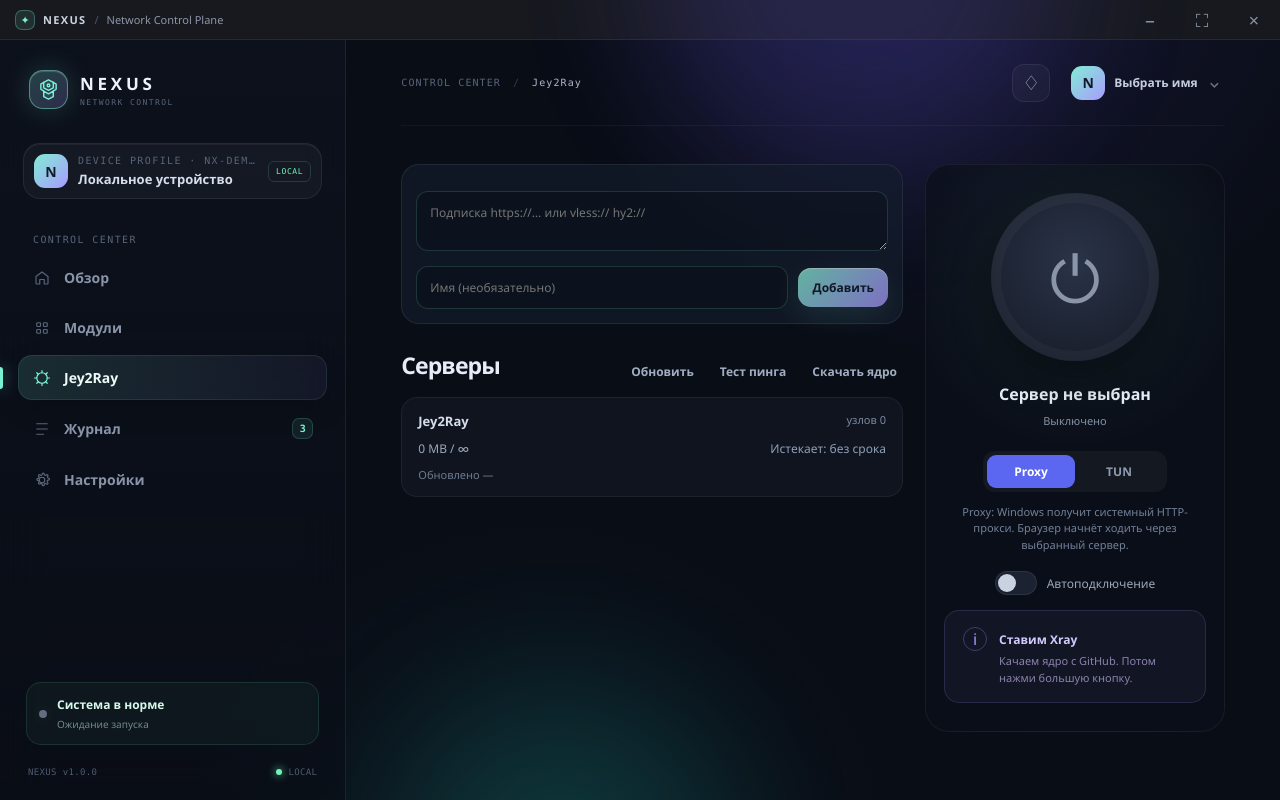
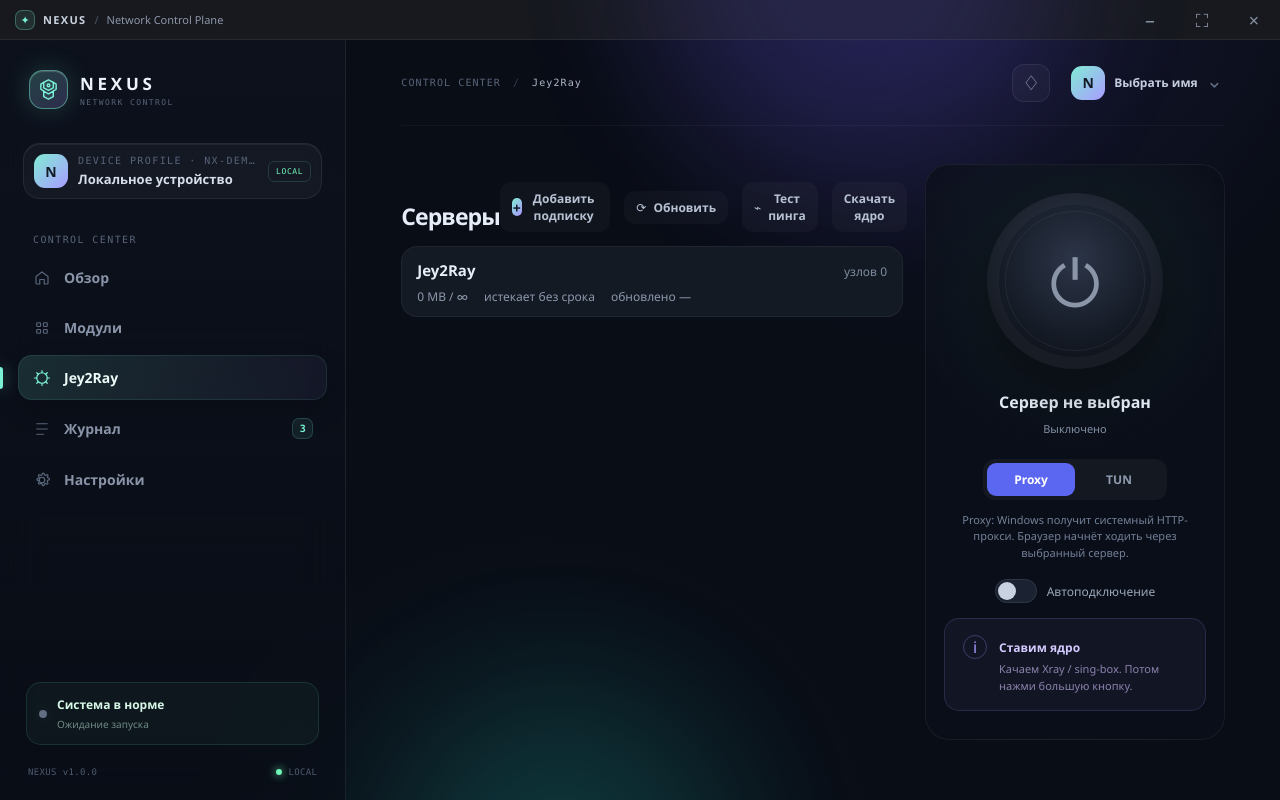
Before and after one commit to folyaken/NEXUS, a React (Vite) app: page / in a window 1280 px wide. Both pictures are taken after a click on the button "Jey2Ray". Built offline with nearby package versions, Linux system fonts and the light colour scheme.

Commit message:
Polish Jey2Ray: ping ms, add-subscription drawer, smarter power orb.
Show latency next to signal bars, animate refresh/ping, hide import
behind a plus, and only light the power button for the selected node.

Co-authored-by: arena-agent <297053741+arena-agent@users.noreply.github.com>

```diff
--- a/src/renderer/Jey2RayPage.tsx
+++ b/src/renderer/Jey2RayPage.tsx
@@ -1,12 +1,12 @@
 import { useEffect, useMemo, useState } from 'react';
 import type { AppSettings, UpdateInfo, VpnProfile, VpnRuntime, VpnSubscriptionInfo } from '../main/types';
 import { canConnect, displayName } from '../main/vpn-classify';
+import { Flag } from './Flag';
 
 function cleanError(error: unknown): string {
   const raw = error instanceof Error ? error.message : String(error);
   return raw.replace(/^Error invoking remote method '[^']+':\s*(?:Error:\s*)?/i, '').trim();
 }
-import { Flag } from './Flag';
 
 const EMPTY_RUNTIME: VpnRuntime = {
   status: 'disconnected',
@@ -33,7 +33,7 @@
 
 function formatWhen(value?: string): string {
   if (!value) return '—';
-  return new Intl.DateTimeFormat('ru-RU', { day: '2-digit', month: '2-digit', year: 'numeric', hour: '2-digit', minute: '2-digit' }).format(new Date(value));
+  return new Intl.DateTimeFormat('ru-RU', { day: '2-digit', month: '2-digit', hour: '2-digit', minute: '2-digit' }).format(new Date(value));
 }
 
 function formatExpire(value?: string): string {
@@ -50,11 +50,25 @@
   return profile.stack || `${profile.protocol.toUpperCase()} / ${(profile.params.network || 'TCP').toUpperCase()} / ${(profile.params.security || 'NONE').toUpperCase()} / JSON`;
 }
 
+function telegramOf(info?: VpnSubscriptionInfo): string | null {
+  const blob = `${info?.title || ''} ${info?.supportUrl || ''} ${info?.announce || ''}`;
+  const match = blob.match(/@[\w_]{4,}/);
+  if (match) return match[0];
+  try {
+    if (info?.supportUrl && /t\.me\//i.test(info.supportUrl)) return `@${new URL(info.supportUrl).pathname.replace(/^\//, '')}`;
+  } catch { /* ignore */ }
+  return info?.title || null;
+}
+
 function Signal({ ms }: { ms?: number | null }) {
-  const level = ms == null ? 0 : ms < 90 ? 4 : ms < 160 ? 3 : ms < 260 ? 2 : 1;
-  const tone = level >= 3 ? 'good' : level === 2 ? 'ok' : level === 1 ? 'weak' : 'off';
-  return <span className={`happ-signal ${tone}`} title={ms == null ? 'Нет замера' : `${ms} мс`}>
-    {[1, 2, 3, 4].map((bar) => <i key={bar} className={bar <= level ? 'on' : ''} />)}
+  if (ms == null) {
+    return <span className="happ-ping off" title="Ещё не измеряли"><span className="happ-signal off">{[1, 2, 3, 4].map((bar) => <i key={bar} />)}</span><em>—</em></span>;
+  }
+  const level = ms < 60 ? 4 : ms < 120 ? 3 : ms < 220 ? 2 : 1;
+  const tone = level >= 3 ? 'good' : level === 2 ? 'ok' : 'weak';
+  return <span className={`happ-ping ${tone}`} title={`${ms} мс`}>
+    <span className={`happ-signal ${tone}`}>{[1, 2, 3, 4].map((bar) => <i key={bar} className={bar <= level ? 'on' : ''} />)}</span>
+    <em>{ms}</em>
   </span>;
 }
 
@@ -75,9 +89,11 @@
 }) {
   const [link, setLink] = useState('');
   const [name, setName] = useState('');
+  const [importOpen, setImportOpen] = useState(false);
   const [profiles, setProfiles] = useState<VpnProfile[]>([]);
   const [runtime, setRuntime] = useState<VpnRuntime>(EMPTY_RUNTIME);
   const [busy, setBusy] = useState(false);
+  const [action, setAction] = useState<'refresh' | 'ping' | null>(null);
   const [tab, setTab] = useState('all');
   const [selectedId, setSelectedId] = useState<string | null>(settings.lastVpnProfileId);
   const desktop = Boolean(window.nexus);
@@ -91,7 +107,7 @@
       setProfiles(snapshot.profiles);
       setRuntime(snapshot.runtime);
       if (snapshot.runtime.activeProfileId) setSelectedId(snapshot.runtime.activeProfileId);
-    }).catch((error: Error) => onToast(error.message));
+    }).catch((error: Error) => onToast(cleanError(error)));
     return api.onVpnChanged((snapshot) => {
       setProfiles(snapshot.profiles);
       setRuntime(snapshot.runtime);
@@ -102,7 +118,7 @@
     if (!desktop || runtime.xrayReady) return;
     void window.nexus?.ensureVpnCore().then(() => window.nexus?.getVpn()).then((snapshot) => {
       if (snapshot) setRuntime(snapshot.runtime);
-    }).catch((error: Error) => onToast(error.message));
+    }).catch((error: Error) => onToast(cleanError(error)));
   }, [desktop, runtime.xrayReady, onToast]);
 
   const nodes = useMemo(() => profiles.filter((item) => item.kind !== 'notice'), [profiles]);
@@ -111,8 +127,10 @@
   const info: VpnSubscriptionInfo | undefined = (runtime.subscriptions ?? []).find((item) => tab !== 'all' && item.url === tab) ?? runtime.subscriptions?.[0];
   const selected = nodes.find((item) => item.id === selectedId) ?? nodes.find((item) => !canConnect(item)) ?? nodes[0] ?? null;
   const onAir = runtime.status === 'connected' && runtime.activeProfileId === selected?.id;
+  const otherLive = runtime.status === 'connected' && runtime.activeProfileId !== selected?.id;
   const used = (info?.upload ?? 0) + (info?.download ?? 0);
   const quota = info?.total ? formatBytes(info.total) : '∞';
+  const title = telegramOf(info) || 'Jey2Ray';
 
   const importLink = async () => {
     try {
@@ -124,6 +142,7 @@
       const imported = await window.nexus?.importVpn(link, name || undefined);
       if (imported?.length) {
         setLink('');
+        setImportOpen(false);
         if (imported[0].subscriptionUrl) setTab(imported[0].subscriptionUrl);
         setSelectedId(imported[0].id);
         onToast(`Подписка: серверов ${imported.length}`);
@@ -149,7 +168,6 @@
         setRuntime({ ...runtime, status: 'connected', activeProfileId: id, pid: 4400 });
         return;
       }
-      if (!runtime.xrayReady) onToast('Скачиваем Xray-core, затем подключаемся…');
       await window.nexus?.connectVpn(id);
     } catch (error) {
       onToast(cleanError(error) || 'Не удалось подключиться');
@@ -175,34 +193,68 @@
       onToast('Сначала выбери сервер слева');
       return;
     }
-    if (onAir || runtime.status === 'connected') await disconnect();
+    if (onAir) await disconnect();
     else await connect(selected.id);
   };
 
+  const refresh = async () => {
+    setAction('refresh');
+    try {
+      const count = await window.nexus?.refreshVpn();
+      onToast(count ? `Обновлено · ${count}` : 'Нет подписок');
+    } catch (error) {
+      onToast(cleanError(error));
+    } finally {
+      setAction(null);
+    }
+  };
+
+  const ping = async () => {
+    setAction('ping');
+    try {
+      const next = await window.nexus?.pingVpn();
+      if (next) setProfiles(next);
+      onToast('Пинг измерен');
+    } catch (error) {
+      onToast(cleanError(error));
+    } finally {
+      setAction(null);
+    }
+  };
+
+  const powerLabel = onAir
+    ? `Работает · ${mode.toUpperCase()} · 127.0.0.1:${runtime.inboundPort + 1}`
+    : otherLive
+      ? 'Другой сервер онлайн. Нажми — переключить сюда'
+      : runtime.status === 'connecting'
+        ? 'Подключаем…'
+        : runtime.status === 'error'
+          ? (runtime.error || 'Ошибка')
+          : 'Выключено';
+
   return <section className="page-section jey-page happ-shell">
     <div className="happ-left">
-      <div className="jey-import compact">
+      <div className="jey-toolbar tight">
+        <h2>Серверы</h2>
+        <div className="jey-toolbar-actions">
+          <button className="ghost-action" onClick={() => setImportOpen((value) => !value)}><b>+</b> Добавить подписку</button>
+          <button className={`ghost-action ${action === 'refresh' ? 'is-spin' : ''}`} disabled={busy || Boolean(action)} onClick={() => void refresh()}>
+            <i className="spin-ico">⟳</i> Обновить
+          </button>
+          <button className={`ghost-action ${action === 'ping' ? 'is-spin' : ''}`} disabled={busy || Boolean(action)} onClick={() => void ping()}>
+            <i className="spin-ico">⌁</i> Тест пинга
+          </button>
+          {!runtime.xrayReady && <button className="ghost-action" disabled={syncing} onClick={onSync}>Скачать ядро {xrayUpdate?.latestVersion ?? ''}</button>}
+        </div>
+      </div>
+
+      {importOpen && <div className="jey-import compact slide-in">
         <textarea className="jey-link" rows={2} value={link} onChange={(event) => setLink(event.target.value)} placeholder="Подписка https://… или vless:// hy2://" />
         <div className="jey-import-row">
           <input className="jey-name" value={name} onChange={(event) => setName(event.target.value)} placeholder="Имя (необязательно)" />
           <button className="primary-button small" disabled={busy || !link.trim()} onClick={() => void importLink()}>Добавить</button>
         </div>
-      </div>
-
-      <div className="jey-toolbar tight">
-        <h2>Серверы</h2>
-        <div className="jey-toolbar-actions">
-          <button className="quiet-button" disabled={busy} onClick={() => void window.nexus?.refreshVpn().then((count) => onToast(count ? `Обновлено · ${count}` : 'Нет подписок')).catch((error: Error) => onToast(error.message))}>Обновить</button>
-          <button className="quiet-button" disabled={busy} onClick={() => {
-            setBusy(true);
-            void window.nexus?.pingVpn().then((next) => {
-              if (next) setProfiles(next);
-              onToast('Пинг измерен');
-            }).catch((error: Error) => onToast(error.message)).finally(() => setBusy(false));
-          }}>Тест пинга</button>
-          {!runtime.xrayReady && <button className="quiet-button" disabled={syncing} onClick={onSync}>Скачать ядро {xrayUpdate?.latestVersion ?? ''}</button>}
-        </div>
-      </div>
+      </div>}
 
       {tabs.length > 1 && <div className="jey-subs">
         {tabs.map((key) => <button key={key} className={`jey-sub ${tab === key ? 'active' : ''}`} onClick={() => setTab(key)}>
@@ -210,19 +262,17 @@
         </button>)}
       </div>}
 
-      <div className="happ-subhead">
-        <div className="happ-subhead-top">
-          <strong>{info?.title || 'Jey2Ray'}</strong>
+      <div className="happ-card">
+        <div className="happ-card-top">
+          <strong>{title}</strong>
           <span>узлов {visible.length}</span>
         </div>
-        <div className="happ-quota">
+        <div className="happ-card-meta">
           <span>{formatBytes(used)} / {quota}</span>
-          <em>Истекает: {formatExpire(info?.expireAt)}</em>
+          <span>истекает {formatExpire(info?.expireAt)}</span>
+          <span>обновлено {formatWhen(info?.lastSync)}</span>
         </div>
-        <div className="happ-quota happ-quota-soft">
-          <span>Обновлено {formatWhen(info?.lastSync)}</span>
-        </div>
-        {info?.announce && <div className="happ-announce">{info.announce}</div>}
+        {info?.announce && <div className="happ-ribbon">{info.announce}</div>}
       </div>
 
       <div className="happ-list">
@@ -244,18 +294,19 @@
     </div>
 
     <aside className="happ-right">
-      <button className={`power-btn ${onAir ? 'is-on' : ''} ${runtime.status === 'connecting' ? 'is-wait' : ''}`} disabled={busy} onClick={() => void togglePower()} aria-label={onAir ? 'Выключить VPN' : 'Включить VPN'}>
-        <b className="radar-ring r1" />
-        <b className="radar-ring r2" />
-        <b className="radar-ring r3" />
-        <span>⏻</span>
+      <button
+        className={`power-orb ${onAir ? 'is-on' : ''} ${otherLive ? 'is-other' : ''} ${runtime.status === 'connecting' ? 'is-wait' : ''}`}
+        disabled={busy}
+        onClick={() => void togglePower()}
+        aria-label={onAir ? 'Выключить VPN' : otherLive ? 'Переключить сервер' : 'Включить VPN'}
+      >
+        <span className="orb-halo" />
+        <span className="orb-core">⏻</span>
       </button>
       <div className="power-meta">
         {selected ? <Flag code={selected.country} /> : null}
         <strong>{selected ? displayName(selected) : 'Сервер не выбран'}</strong>
-        <small>
-          {runtime.status === 'connected' ? `Работает · ${mode.toUpperCase()} · 127.0.0.1:${runtime.inboundPort + 1}` : runtime.status === 'connecting' ? 'Подключаем…' : runtime.status === 'error' ? (runtime.error || 'Ошибка') : 'Выключено'}
-        </small>
+        <small>{powerLabel}</small>
       </div>
       <div className="mode-switch">
         <button className={mode === 'proxy' ? 'active' : ''} onClick={() => onSettings({ ...settings, vpnMode: 'proxy' })}>Proxy</button>
@@ -270,7 +321,7 @@
         <i />
         <span>Автоподключение</span>
       </button>
-      {!runtime.xrayReady && <div className="jey-note"><span>i</span><div><strong>Ставим Xray</strong><p>{xrayUpdate?.error || 'Качаем ядро с GitHub. Потом нажми большую кнопку.'}</p></div></div>}
+      {!runtime.xrayReady && <div className="jey-note"><span>i</span><div><strong>Ставим ядро</strong><p>{xrayUpdate?.error || 'Качаем Xray / sing-box. Потом нажми большую кнопку.'}</p></div></div>}
     </aside>
   </section>;
 }
--- a/src/renderer/styles.css
+++ b/src/renderer/styles.css
@@ -211,3 +211,52 @@
 .jey-orb:before, .jey-orb:after { display: none; }.jey-orb { position: relative; display: grid; width: 150px; height: 150px; margin-right: 90px; place-items: center; border: 1px solid rgba(124,242,213,.25); border-radius: 50%; background: radial-gradient(circle, rgba(124,242,213,.22), rgba(168,149,255,.07) 42%, transparent 70%); box-shadow: 0 0 60px rgba(124,242,213,.13), inset 0 0 28px rgba(255,255,255,.06); color: #e5fff8; font-size: 32px; }.jey-ring { position: absolute; inset: -24px; border: 1px solid rgba(124,242,213,.22); border-radius: 50%; }.jey-ring.ring-one { transform: rotate(-25deg) scaleY(.48); }.jey-ring.ring-two { inset: -12px; border-color: rgba(168,149,255,.25); transform: rotate(32deg) scaleY(.42); }.jey-core { position: relative; z-index: 4; display: grid; place-items: center; }.jey-planet-track { position: absolute; top: 50%; left: 50%; z-index: 3; width: 0; height: 0; }.jey-planet { display: block; width: 7px; height: 7px; border-radius: 50%; transform: translate(92px, -50%); }.jey-planet.planet-one { background: var(--cyan); box-shadow: 0 0 14px var(--cyan); }.jey-planet.planet-two { width: 6px; height: 6px; transform: translate(73px, -50%); background: var(--violet); box-shadow: 0 0 14px var(--violet); }
 
 @media (max-width: 1260px) { .main-content { padding: 0 35px 60px; }.sidebar { flex-basis: 226px; }.main-content { width: calc(100% - 226px); }.nav-item.active:before { left: -18px; }.module-grid.compact, .module-grid.full { grid-template-columns: repeat(2, minmax(0,1fr)); }.dashboard-grid { grid-template-columns: 1fr; }.pulse-panel { min-height: 225px; }.hero-visual { opacity: .65; right: -90px; }.toast { left: 50%; }.github-lock { display: none; } }
+
+.ghost-action { display: inline-flex; align-items: center; gap: 7px; padding: 8px 12px; border-radius: 11px; background: rgba(255,255,255,.03); color: #b7c3d4; font-size: 12px; font-weight: 700; transition: transform .16s ease, background .16s ease, color .16s ease; }
+.ghost-action:hover { background: rgba(124,242,213,.1); color: #e8fff8; transform: translateY(-1px); }
+.ghost-action:active { transform: translateY(1px) scale(.98); }
+.ghost-action b { display: grid; width: 18px; height: 18px; place-items: center; border-radius: 6px; background: linear-gradient(130deg, #83efd1, #a993ff); color: #121827; font-size: 14px; }
+.ghost-action.is-spin { color: var(--cyan); }
+.spin-ico { display: inline-block; }
+.ghost-action.is-spin .spin-ico { animation: spin 0.7s linear infinite; }
+@keyframes spin { to { transform: rotate(360deg); } }
+.slide-in { animation: slide-in .22s ease; }
+@keyframes slide-in { from { opacity: 0; transform: translateY(-8px); } to { opacity: 1; transform: none; } }
+
+.happ-card { margin: 14px 0 12px; padding: 14px 16px 12px; border-radius: 16px; background: #141a24; box-shadow: inset 0 0 0 1px rgba(255,255,255,.05); }
+.happ-card-top { display: flex; justify-content: space-between; align-items: baseline; gap: 12px; color: #e8eef8; font-size: 15px; }
+.happ-card-top span { color: #7d8aa0; font-size: 12px; }
+.happ-card-meta { display: flex; flex-wrap: wrap; gap: 8px 16px; margin-top: 8px; color: #8b97ab; font-size: 12px; }
+.happ-ribbon { margin-top: 10px; padding: 8px 12px; border-radius: 8px; background: #1b2432; color: #9aa8bb; font-size: 11px; line-height: 1.45; text-align: center; }
+
+.happ-ping { display: inline-flex; align-items: center; gap: 6px; min-width: 58px; justify-content: flex-end; }
+.happ-ping em { font-style: normal; font-size: 11px; font-variant-numeric: tabular-nums; color: #8b97ab; }
+.happ-ping.good em { color: #71f4b8; }
+.happ-ping.ok em { color: #f8c76c; }
+.happ-ping.weak em { color: #ff9a4a; }
+.happ-signal { display: inline-flex; align-items: flex-end; gap: 2px; height: 14px; }
+.happ-signal i { display: block; width: 3px; border-radius: 1px; background: #2d3648; }
+.happ-signal i:nth-child(1) { height: 4px; }
+.happ-signal i:nth-child(2) { height: 7px; }
+.happ-signal i:nth-child(3) { height: 10px; }
+.happ-signal i:nth-child(4) { height: 14px; }
+.happ-signal.good i.on { background: #71f4b8; }
+.happ-signal.ok i.on { background: #f8c76c; }
+.happ-signal.weak i.on { background: #ff9a4a; }
+
+.happ-row.is-live { background: linear-gradient(90deg, #0b1018, #121820 55%, #0d131c); box-shadow: inset 3px 0 0 #71f4b8; }
+
+.power-orb { position: relative; width: 176px; height: 176px; border-radius: 50%; background: radial-gradient(circle at 50% 38%, #2c3548, #10151e 68%); color: #8b95a8; box-shadow: inset 0 0 0 12px rgba(255,255,255,.03), 0 20px 50px rgba(0,0,0,.4); transition: transform .2s ease, color .2s ease, box-shadow .2s ease; }
+.power-orb:hover { transform: scale(1.03); }
+.power-orb:active { transform: scale(.97); }
+.orb-halo { position: absolute; inset: 18px; border-radius: 50%; border: 1px solid rgba(255,255,255,.06); }
+.orb-core { position: relative; z-index: 2; font-size: 64px; line-height: 176px; }
+.power-orb.is-on { color: #7ef0c4; box-shadow: inset 0 0 0 12px rgba(113,244,184,.12), 0 0 48px rgba(113,244,184,.28); }
+.power-orb.is-on .orb-halo { animation: orb-breathe 2.2s ease-out infinite; border-color: rgba(113,244,184,.35); }
+.power-orb.is-other { color: #f8c76c; }
+.power-orb.is-other .orb-halo { border-color: rgba(248,199,108,.35); }
+.power-orb.is-wait { color: var(--amber); }
+@keyframes orb-breathe {
+  0% { transform: scale(.92); opacity: .9; }
+  100% { transform: scale(1.18); opacity: 0; }
+}
```
